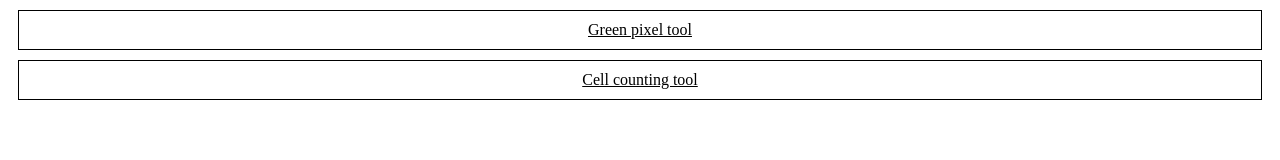
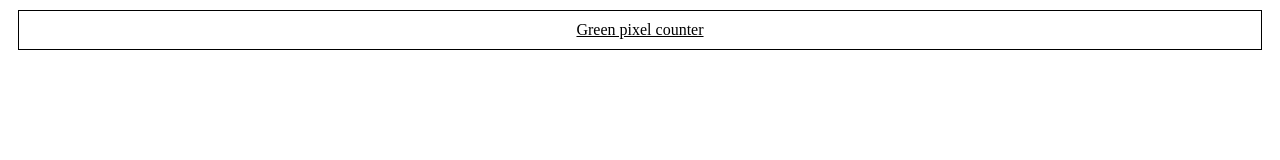
Before and after one commit to dboth/dboth.github.io, a plain HTML site: page index.html in a window 1280 px wide. Drawn offline with Linux system fonts and the light colour scheme.

Commit message:
Name change

```diff
--- a/index.html
+++ b/index.html
@@ -13,6 +13,4 @@ a:hover{
 
 </style>
 
-<a href="./green">Green pixel tool</a>
-
-<a href="./stomata">Cell counting tool</a>
+<a href="./green">Green pixel counter</a>
```
